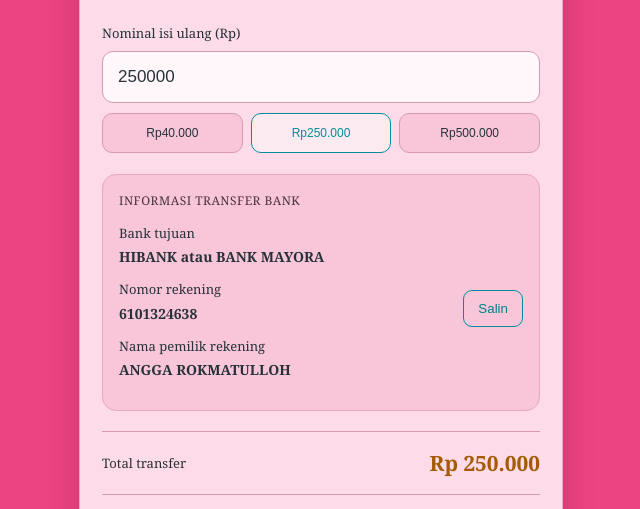
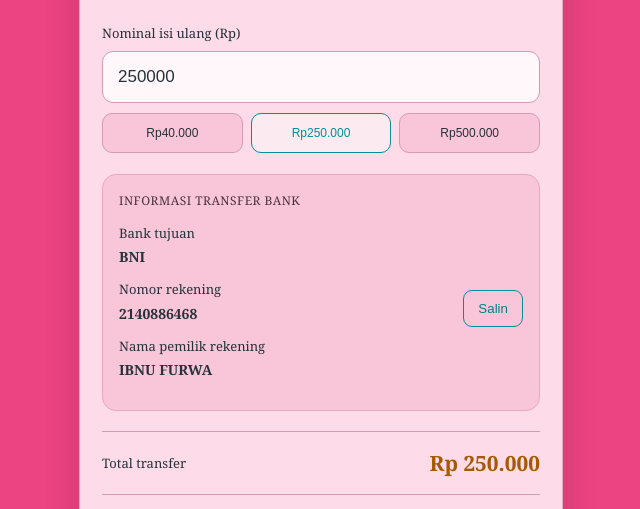
Before and after one commit to mrvinprntn-bot/isiulangastroqoradigital, a plain HTML site: page index.html in a window 1280 px wide. Shown: the part 242-751 px from the top of the page, without its empty margins (319-959 px from the left). Drawn offline with Linux system fonts and the light colour scheme.

Commit message:
Add files via upload

```diff
--- a/index.html
+++ b/index.html
@@ -257,20 +257,20 @@ input:focus { border-color: #D64D83; }
 
         <div class="bank-info">
             Bank tujuan
-            <strong>HIBANK atau BANK MAYORA</strong>
+            <strong>BNI</strong>
         </div>
 
         <div class="account-row">
             <div class="bank-info">
                 Nomor rekening
-                <strong id="rekening">6101324638</strong>
+                <strong id="rekening">2140886468</strong>
             </div>
             <button class="copy-btn" onclick="copyRekening()">Salin</button>
         </div>
 
         <div class="bank-info">
             Nama pemilik rekening
-            <strong>ANGGA ROKMATULLOH</strong>
+            <strong>IBNU FURWA</strong>
         </div>
     </section>
 
```
